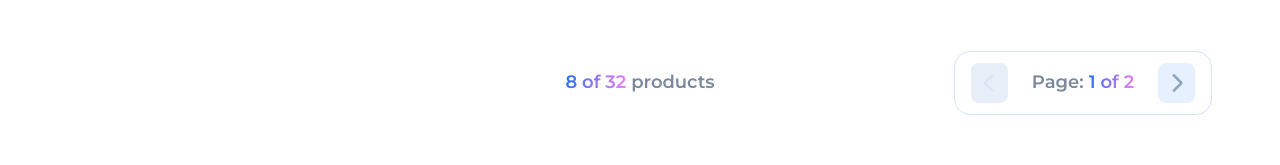
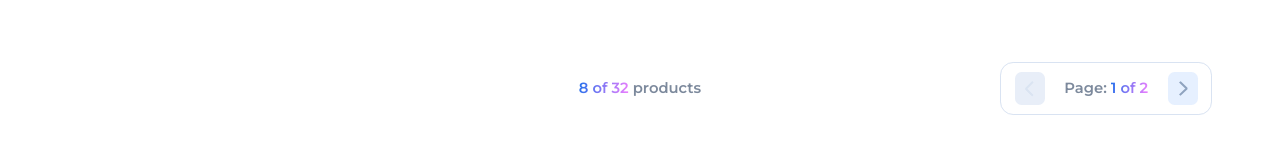
Before and after one commit to sebasusnik/aerolab-frontend-challenge, a Next.js app: page / in a window 1280 px wide. Shown: the part 5208-5373 px from the top of the page. Built offline with nearby package versions, Linux system fonts and the light colour scheme.

Commit message:
product section style correction

```diff
--- a/styles/components/product/products-grid.css
+++ b/styles/components/product/products-grid.css
@@ -2,7 +2,7 @@
   gap: 3em 1.5em;
   grid-auto-rows: 34em;
   grid-template-columns: repeat(auto-fill, minmax(16em, 1fr));
-  margin-bottom: 4em;
+  margin-bottom: 4rem;
   @media (min-width: 48rem) {
     font-size: clamp(.70em, 1.4vw + .05em, 1em);
   }
--- a/styles/components/product/products-section.css
+++ b/styles/components/product/products-section.css
@@ -29,6 +29,7 @@
     gap: 1.5em;
     margin-bottom: 8em;
     @media (min-width: 78.75rem) {
+      font-size: clamp(.82em, .8vw + .1em, 1em);
       height: 4em;
       & .count {
         white-space: nowrap;
```
